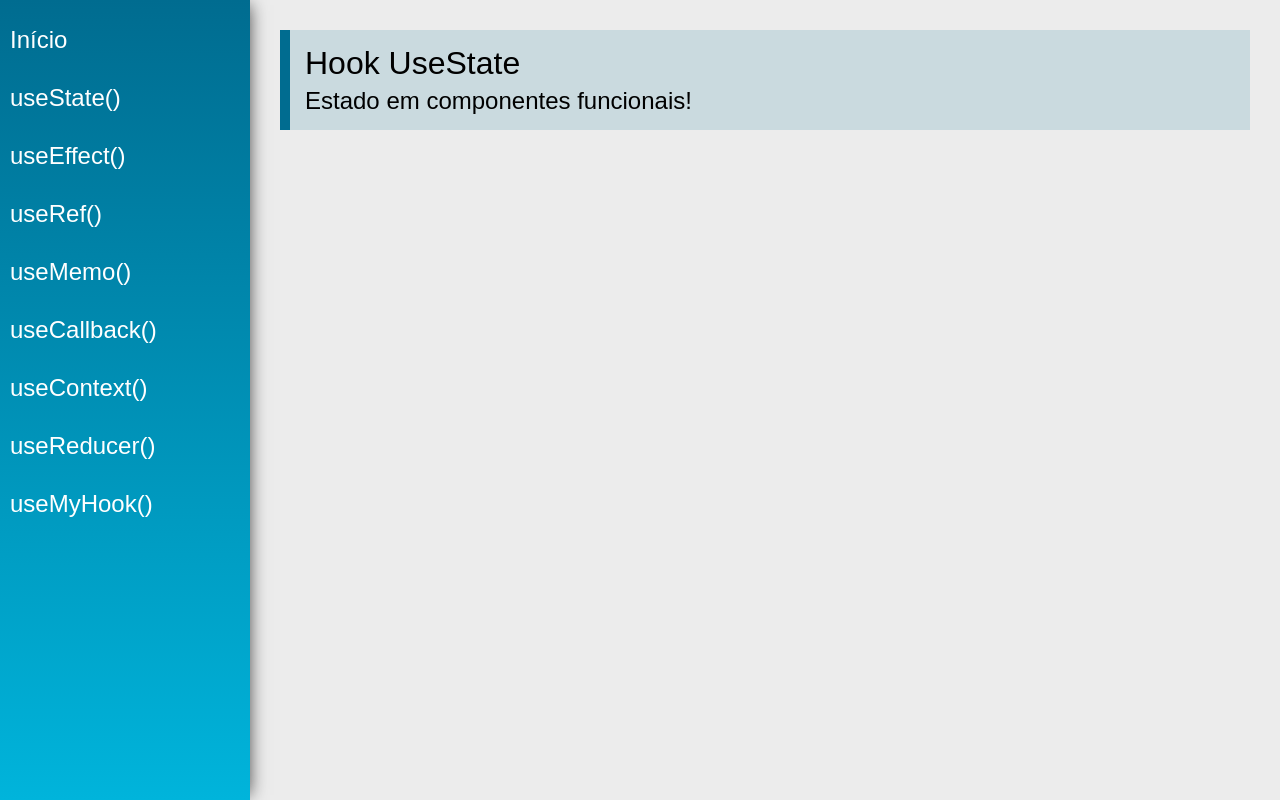
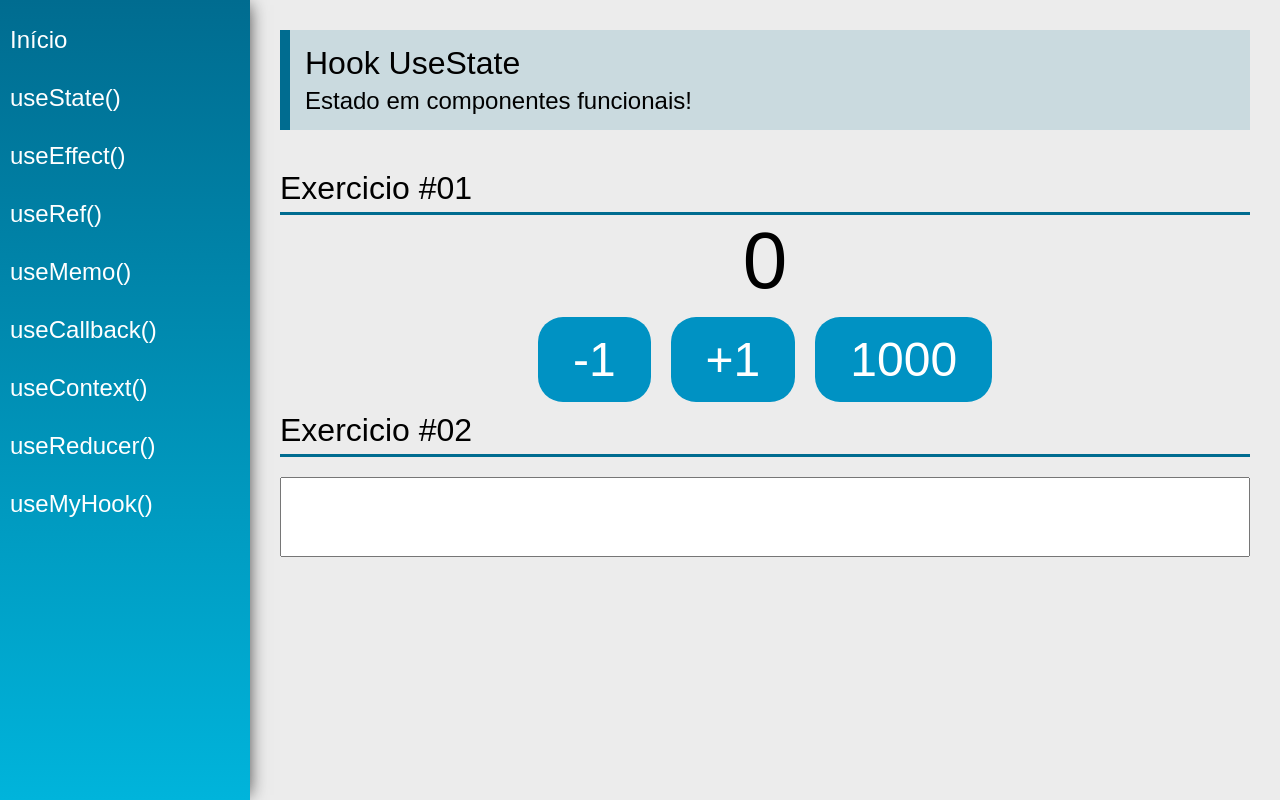
Before and after one commit to diogo-lima-flooxai/project-react-hooks, a React (Create React App) app: page /useState in a window 1280 px wide. Built offline with nearby package versions, Linux system fonts and the light colour scheme.

Commit message:
feat: add useState, both numeric and string

```diff
--- a/src/views/examples/UseState.jsx
+++ b/src/views/examples/UseState.jsx
@@ -1,15 +1,32 @@
-import React from 'react'
-import PageTitle from '../../components/layout/PageTitle'
+import React, { useState } from "react";
+import PageTitle from "../../components/layout/PageTitle";
+import SectionTitle from "../../components/layout/SectionTitle";
 
 const UseState = (props) => {
+    const [count, setCount] = useState(0);
+    const [name, setName] = useState("");
+
   return (
     <div className="UseState">
       <PageTitle
         title="Hook UseState"
         subtitle="Estado em componentes funcionais!"
       />
+      <SectionTitle title="Exercicio #01" />
+      <div className="center">
+        <span className="text">{count}</span>
+        <div>
+        <button className="btn" onClick={()=> setCount(count - 1)}>-1</button>
+        <button className="btn" onClick={()=> setCount(count + 1)}>+1</button>
+        <button className="btn" onClick={()=> setCount(current => current + 1000)}>1000</button>
         </div>
-    )
-}
+      </div>
+      <SectionTitle title="Exercicio #02" />
+      <input type="text" className="input"
+      value={name} onChange={e => setName(e.target.value)}/>
+      <span className="text">{name}</span>
+    </div>
+  );
+};
 
-export default UseState
+export default UseState;
```
Lines whose indentation alone changed are shown as unchanged.
